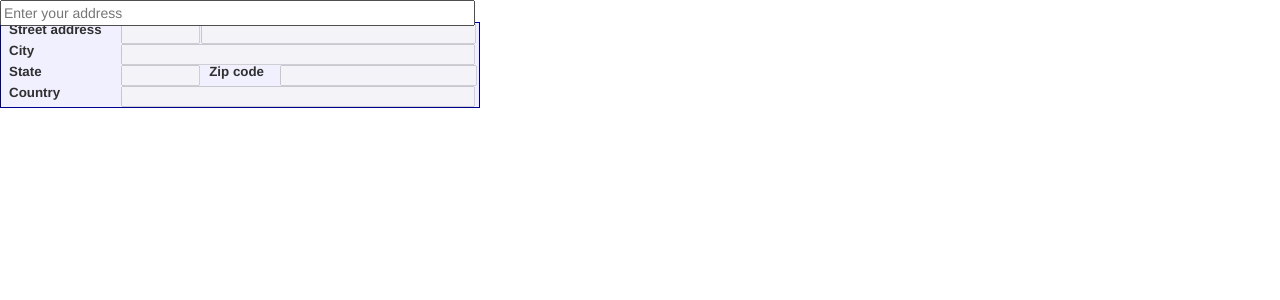
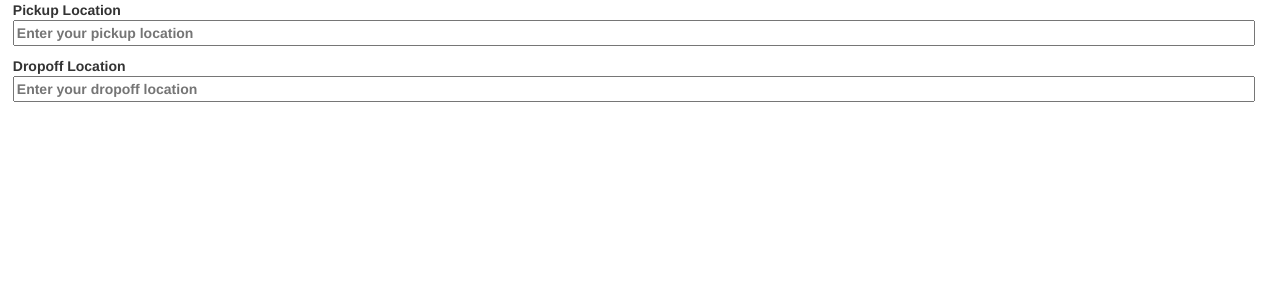
Before and after one commit to Che-Chris/Ride-Fare-Comparison, a Django app: page /ridefarecomparison/ in a window 1280 px wide. Shown: the top 300 px of the page. Run offline with Django 3.2, Linux system fonts and the light colour scheme; some libraries are stand-ins or nearby versions.

Commit message:
Autocomplete with two fields works

```diff
--- a/ridefarecomparison/static/scripts/home.js
+++ b/ridefarecomparison/static/scripts/home.js
@@ -6,7 +6,7 @@
 // parameter when you first load the API. For example:
 // <script src="https://maps.googleapis.com/maps/api/js?key=YOUR_API_KEY&libraries=places">
 
-var placeSearch, autocomplete;
+var placeSearch, autocomplete, autocomplete2;
 var componentForm = {
   street_number: 'short_name',
   route: 'long_name',
@@ -23,29 +23,9 @@ function initAutocomplete() {
       /** @type {!HTMLInputElement} */(document.getElementById('autocomplete')),
       {types: ['geocode']});
 
-  // When the user selects an address from the dropdown, populate the address
-  // fields in the form.
-  autocomplete.addListener('place_changed', fillInAddress);
-}
-
-function fillInAddress() {
-  // Get the place details from the autocomplete object.
-  var place = autocomplete.getPlace();
-
-  for (var component in componentForm) {
-    document.getElementById(component).value = '';
-    document.getElementById(component).disabled = false;
-  }
-
-  // Get each component of the address from the place details
-  // and fill the corresponding field on the form.
-  for (var i = 0; i < place.address_components.length; i++) {
-    var addressType = place.address_components[i].types[0];
-    if (componentForm[addressType]) {
-      var val = place.address_components[i][componentForm[addressType]];
-      document.getElementById(addressType).value = val;
-    }
-  }
+  autocomplete2 = new google.maps.places.Autocomplete(
+      /** @type {!HTMLInputElement} */(document.getElementById('autocomplete2')),
+      {types: ['geocode']});
 }
 
 // Bias the autocomplete object to the user's geographical location,
--- a/ridefarecomparison/static/styles/home.css
+++ b/ridefarecomparison/static/styles/home.css
@@ -2,12 +2,12 @@
   position: relative;
   width: 480px;
 }
-#autocomplete {
+/*#autocomplete, #autocomplete2 {
   position: absolute;
   top: 0px;
   left: 0px;
   width: 99%;
-}
+}*/
 .label {
   text-align: right;
   font-weight: bold;
@@ -47,3 +47,11 @@ html, body {
   margin: 0;
   padding: 0;
 }
+.location {
+  display: block !important;
+  margin-bottom: 10px;
+  margin-left: 1%;
+}
+#autocomplete, #autocomplete2 {
+  width: 98%;
+}
--- a/ridefarecomparison/templates/home.html
+++ b/ridefarecomparison/templates/home.html
@@ -15,42 +15,13 @@
     </head>
 
     <body>
-      <div id="locationField">
-        <input id="autocomplete" placeholder="Enter your address"
-               onFocus="geolocate()" type="text"></input>
-      </div>
+      <label for="autocomplete" class="location">Pickup Location
+        <input type="text" name="PickupLocation" onfocus="geolocate()" placeholder="Enter your pickup location" id="autocomplete" autocomplete="off" />
+      </label>
 
-      <table id="address">
-        <tr>
-          <td class="label">Street address</td>
-          <td class="slimField"><input class="field" id="street_number"
-                disabled="true"></input></td>
-          <td class="wideField" colspan="2"><input class="field" id="route"
-                disabled="true"></input></td>
-        </tr>
-        <tr>
-          <td class="label">City</td>
-          <!-- Note: Selection of address components in this example is typical.
-               You may need to adjust it for the locations relevant to your app. See
-               https://developers.google.com/maps/documentation/javascript/examples/places-autocomplete-addressform
-          -->
-          <td class="wideField" colspan="3"><input class="field" id="locality"
-                disabled="true"></input></td>
-        </tr>
-        <tr>
-          <td class="label">State</td>
-          <td class="slimField"><input class="field"
-                id="administrative_area_level_1" disabled="true"></input></td>
-          <td class="label">Zip code</td>
-          <td class="wideField"><input class="field" id="postal_code"
-                disabled="true"></input></td>
-        </tr>
-        <tr>
-          <td class="label">Country</td>
-          <td class="wideField" colspan="3"><input class="field"
-                id="country" disabled="true"></input></td>
-        </tr>
-      </table>
+      <label for="autocomplete2" class="location">Dropoff Location
+        <input type="text" name="DropoffLocation" onfocus="geolocate()" placeholder="Enter your dropoff location" id="autocomplete2" autocomplete="off" />
+      </label>
 
       <script src="{% static '/scripts/home.js' %}"></script>
       <script src="https://maps.googleapis.com/maps/api/js?key={{google_api}}&libraries=places&callback=initAutocomplete"
```
